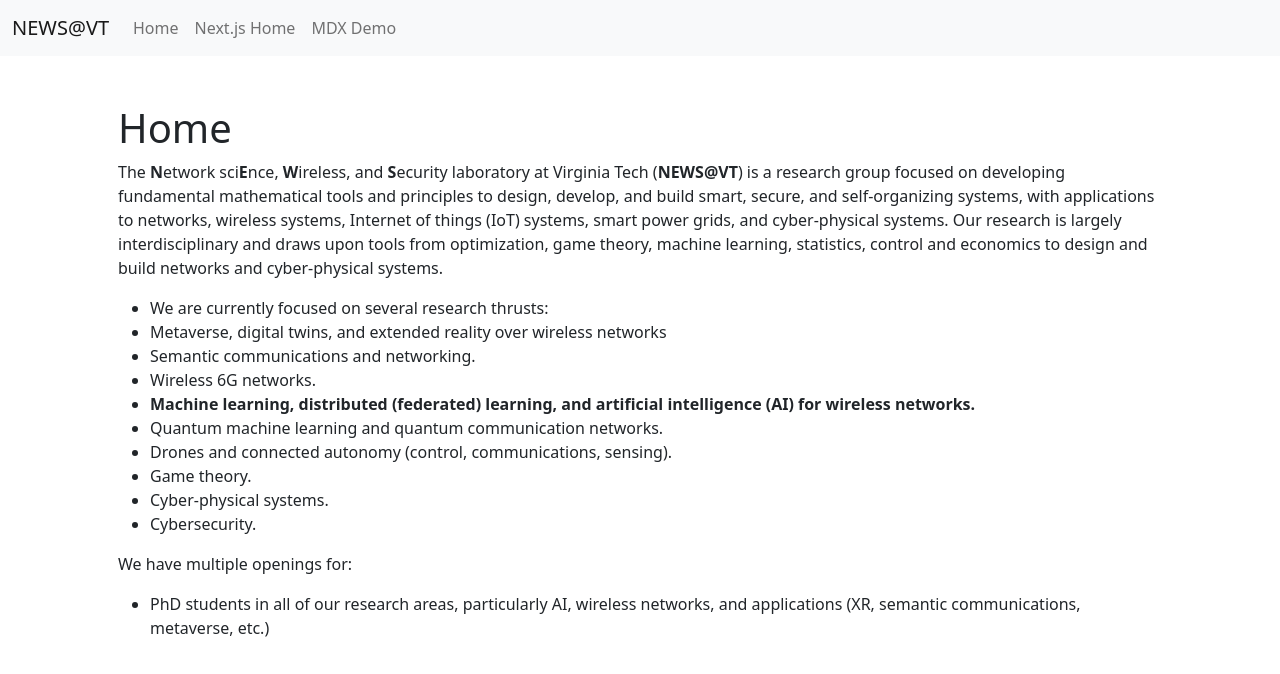
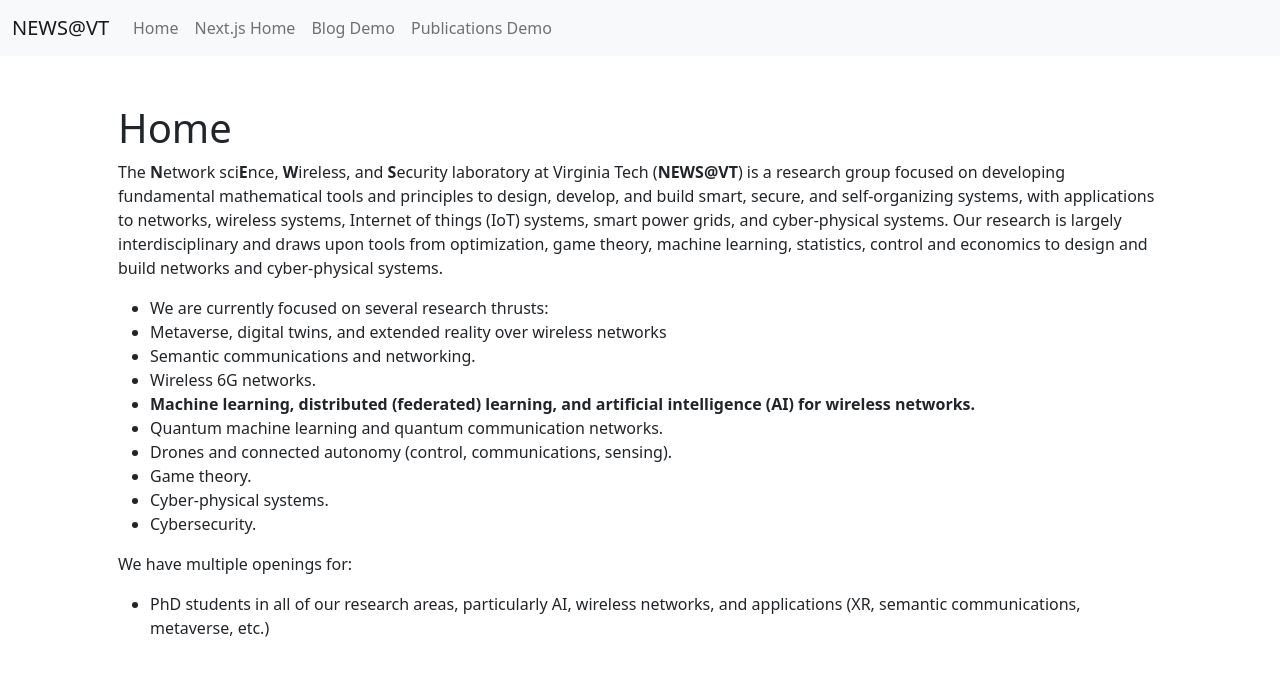
Before and after one commit to news-vt/news-vt.github.io, a Next.js app: page / in a window 1280 px wide. Shown: the top 674 px of the page. Built offline with nearby package versions, Linux system fonts and the light colour scheme.

Commit message:
Moved MDX demo to `pages/demo/blog.mdx`
- Adds publications demo to navbar

```diff
--- a/pages/_app.tsx
+++ b/pages/_app.tsx
@@ -9,7 +9,8 @@ const NAVBAR_TITLE = "NEWS@VT";
 const NAVBAR_MENU_LIST = [
     { text: "Home", href: "/" },
     { text: "Next.js Home", href: "/nextjshome" },
-    { text: "MDX Demo", href: "/mdxdemo" },
+    { text: "Blog Demo", href: "/demo/blog" },
+    { text: "Publications Demo", href: "/demo/publications" },
 ];
 
 function MyApp({ Component, pageProps }: AppProps) {
```
Also changed, not shown: pages/demo/blog.mdx (renamed from pages/mdxdemo.mdx).
